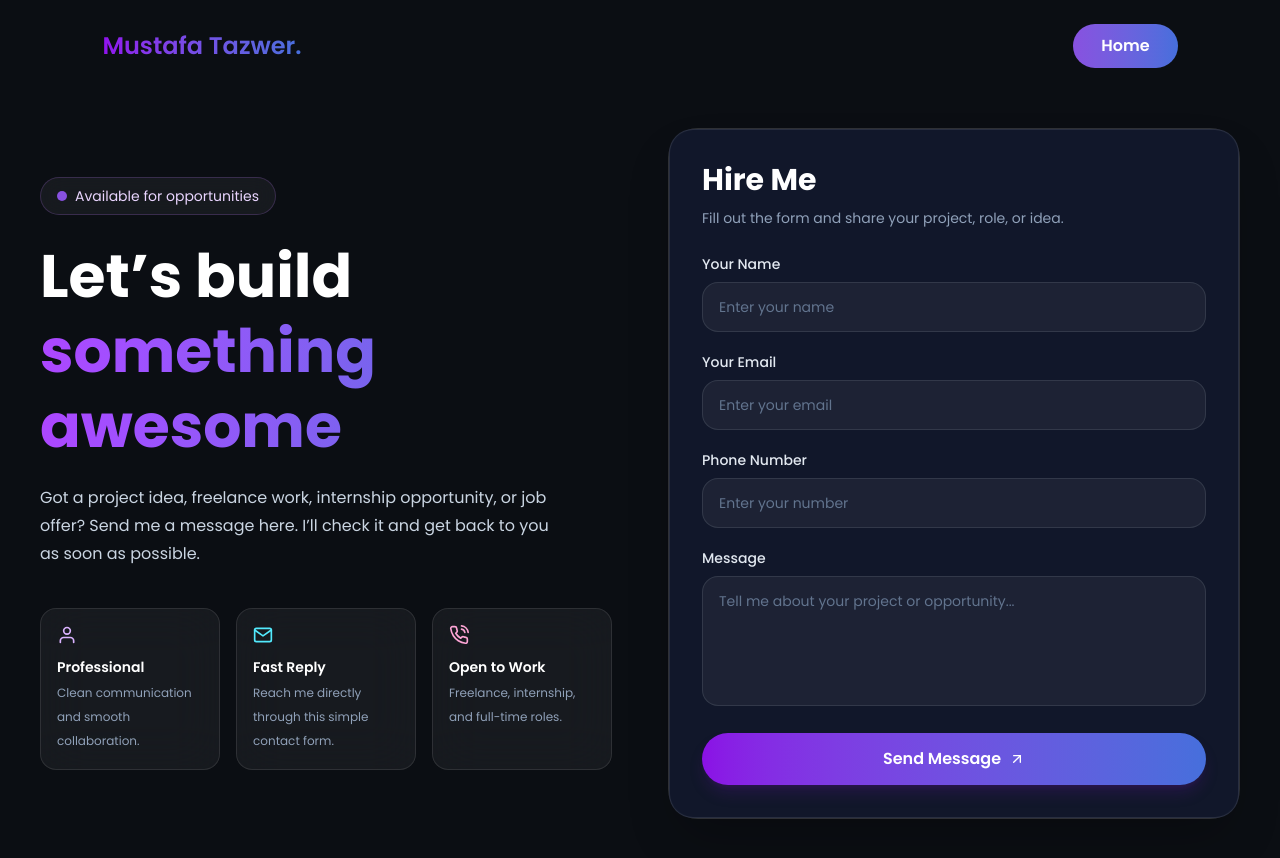
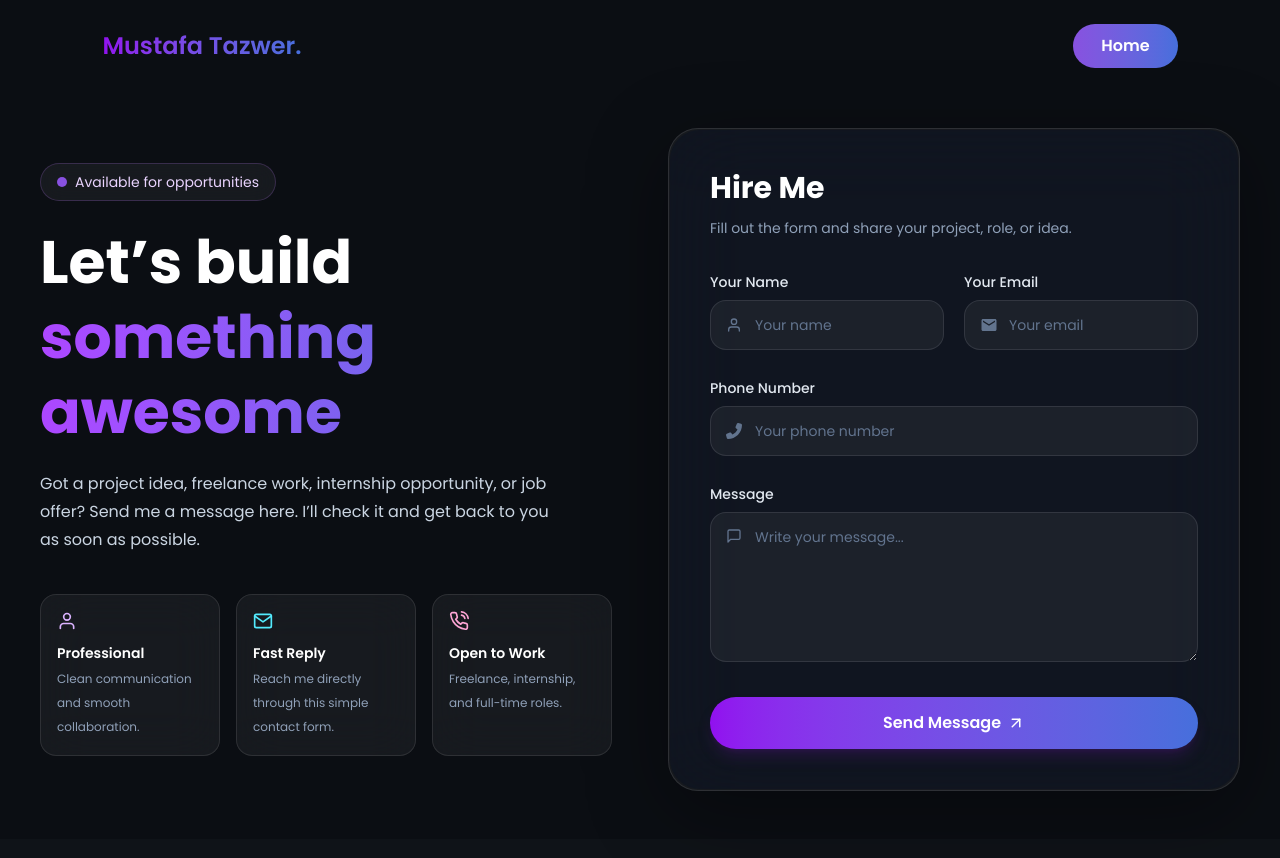
Before and after one commit to sahkil12/My-Portfolio, a React (Vite) app: page /hire-me in a window 1280 px wide. Shown: the top 858 px of the page. Built offline with nearby package versions, Linux system fonts and the light colour scheme.

Commit message:
modify in hire me page form

```diff
--- a/src/Components/HireMe/HireMe.jsx
+++ b/src/Components/HireMe/HireMe.jsx
@@ -3,7 +3,9 @@ import { useRef } from 'react';
 import emailjs from "emailjs-com";
 import toast from 'react-hot-toast';
 import { NavLink } from 'react-router-dom';
-import { FiArrowUpRight, FiMail, FiPhoneCall, FiUser } from 'react-icons/fi';
+import { FiArrowUpRight, FiMail, FiPhoneCall, FiUser, FiMessageSquare } from 'react-icons/fi';
+import { MdEmail } from 'react-icons/md';
+import { FaPhoneFlip } from 'react-icons/fa6';
 
 const HireMe = () => {
      const formRef = useRef();
@@ -44,6 +46,8 @@ const HireMe = () => {
                }
           }
      };
+
+     const inputClass = "w-full rounded-2xl border border-white/10 bg-white/5 pl-11 pr-4 py-3.5 text-sm text-white placeholder:text-slate-500 outline-none transition-all duration-300 focus:border-primary/40 focus:bg-white/5 focus:shadow-[0_0_0_4px_rgba(136,81,224,0.12)]"
 
      return (
           <div className="min-h-screen flex flex-col items-center bg-accent text-white justify-center    ">
@@ -115,11 +119,13 @@ const HireMe = () => {
                          transition={{ duration: 0.7 }}
                          className="relative"
                     >
-                         <div className="rounded-[30px] border border-white/10 bg-white/5 shadow-2xl">
-                              <div className="rounded-[24px] border border-white/10 bg-[#11182d]/90 p-4 md:p-8">
-                                   <div className="mb-6">
-                                        <h2 className="text-2xl font-bold md:text-3xl">Hire Me</h2>
-                                        <p className="mt-2 text-sm leading-6 text-slate-400">
+                         <div className="rounded-[30px] border border-white/10 bg-white/5 p-[1px] shadow-[0_20px_80px_rgba(0,0,0,0.35)] backdrop-blur-2xl">
+                              <div className="rounded-[30px] bg-[#0d1322]/60 p-5 md:p-8 xl:p-10">
+                                   <div className="mb-8">
+                                        <h3 className="text-2xl md:text-3xl font-bold text-white">
+                                             Hire Me
+                                        </h3>
+                                        <p className="mt-2.5 text-sm leading-6 text-slate-400">
                                              Fill out the form and share your project, role, or idea.
                                         </p>
                                    </div>
@@ -127,73 +133,89 @@ const HireMe = () => {
                                    <motion.form
                                         ref={formRef}
                                         onSubmit={sendEmail}
-                                        className="space-y-5"
+                                        className="space-y-7"
                                    >
-                                        {/* name */}
+                                        <div className="grid grid-cols-1 md:grid-cols-2 gap-5">
                                              <div>
                                                   <label className="mb-2 block text-sm font-medium text-slate-200">
                                                        Your Name
                                                   </label>
+                                                  <div className="relative">
+                                                       <FiUser className="absolute left-4 top-1/2 -translate-y-1/2 text-slate-500" />
                                                        <input
                                                             type="text"
-                                                  placeholder="Enter your name"
+                                                            placeholder="Your name"
                                                             name="user_name"
                                                             required
-                                                  className="w-full rounded-2xl border border-white/10 bg-white/5 px-4 py-3.5 text-sm text-white placeholder:text-slate-500 outline-none transition duration-300 focus:border-purple-400/50 focus:bg-white/10"
+                                                            className={inputClass}
                                                        />
                                                   </div>
-
-                                        {/* email */}
+                                             </div>
+                                             {/* phone number  */}
                                              <div>
                                                   <label className="mb-2 block text-sm font-medium text-slate-200">
                                                        Your Email
                                                   </label>
+                                                  <div className="relative">
+                                                       <MdEmail className="absolute left-4 top-1/2 -translate-y-1/2 text-slate-500 text-[18px]" />
                                                        <input
                                                             type="email"
                                                             name="user_email"
                                                             required
-                                                  placeholder="Enter your email"
-                                                  className="w-full rounded-2xl border border-white/10 bg-white/5 px-4 py-3.5 text-sm text-white placeholder:text-slate-500 outline-none transition duration-300 focus:border-cyan-400/50 focus:bg-white/10"
+                                                            placeholder="Your email"
+                                                            className={inputClass}
                                                        />
                                                   </div>
-                                        {/* phone */}
+                                             </div>
+                                        </div>
+                                        {/* phone number */}
                                         <div>
                                              <label className="mb-2 block text-sm font-medium text-slate-200">
                                                   Phone Number
                                              </label>
+                                             <div className="relative">
+                                                  <FaPhoneFlip className="absolute left-4 top-1/2 -translate-y-1/2 text-slate-500 text-[16px]" />
                                                   <input
-                                                  type="text"
+                                                       type="tel"
+                                                       required
                                                        name="user_phone"
-                                                  required
-                                                  placeholder="Enter your number"
-                                                  className="w-full rounded-2xl border border-white/10 bg-white/5 px-4 py-3.5 text-sm text-white placeholder:text-slate-500 outline-none transition duration-300 focus:border-pink-400/50 focus:bg-white/10"
+                                                       placeholder="Your phone number"
+                                                       className={inputClass}
                                                   />
+                                             </div>
                                         </div>
                                         {/* message */}
                                         <div>
                                              <label className="mb-2 block text-sm font-medium text-slate-200">
                                                   Message
                                              </label>
+                                             <div className="relative">
+                                                  <FiMessageSquare className="absolute left-4 top-4 text-slate-500" />
                                                   <textarea
-                                                  rows="5"
+                                                       rows="6"
                                                        name="message"
                                                        required
-                                                  placeholder="Tell me about your project or opportunity..."
-                                                  className="w-full resize-none rounded-2xl border border-white/10 bg-white/5 px-4 py-3.5 text-sm text-white placeholder:text-slate-500 outline-none transition duration-300 focus:border-purple-400/50 focus:bg-white/10"
+                                                       placeholder="Write your message..."
+                                                       className={inputClass}
                                                   ></textarea>
                                              </div>
-
-                                        <input type="hidden" name="time" value={new Date().toLocaleString()} />
+                                        </div>
+                                        {/* time */}
+                                        <input
+                                             type="hidden"
+                                             name="time"
+                                             value={new Date().toLocaleString()}
+                                        />
                                         {/* button */}
                                         <motion.button
                                              type="submit"
-                                             whileHover={{ y: -2, scale: 1.01 }}
+                                             whileHover={{ scale: 1.01 }}
                                              whileTap={{ scale: 0.98 }}
                                              transition={{ duration: 0.2 }}
-                                             className="group cursor-pointer flex w-full items-center justify-center gap-2 rounded-full bg-gradient-to-r from-purple-600/90 to-base-200 px-6 py-3.5 text-base font-semibold text-white shadow-lg shadow-purple-900/30 transition-all duration-300 hover:shadow-lg hover:shadow-base-200/5"
+                                             className="group flex w-full items-center justify-center gap-1.5 rounded-full bg-gradient-to-r from-purple-600/95 to-base-200 px-6 py-3.5 text-base font-semibold text-white shadow-lg shadow-purple-900/30 transition-all duration-200 hover:shadow-xl hover:shadow-primary/10 cursor-pointer"
                                         >
                                              Send Message
-                                             <FiArrowUpRight className="transition-transform duration-300 group-hover:translate-x-1 group-hover:-translate-y-1" />
+                                             <FiArrowUpRight size={18} className="transition-transform duration-300 group-hover:translate-x-1" />
                                         </motion.button>
                                    </motion.form>
                               </div>
```
Lines whose indentation alone changed are shown as unchanged.
